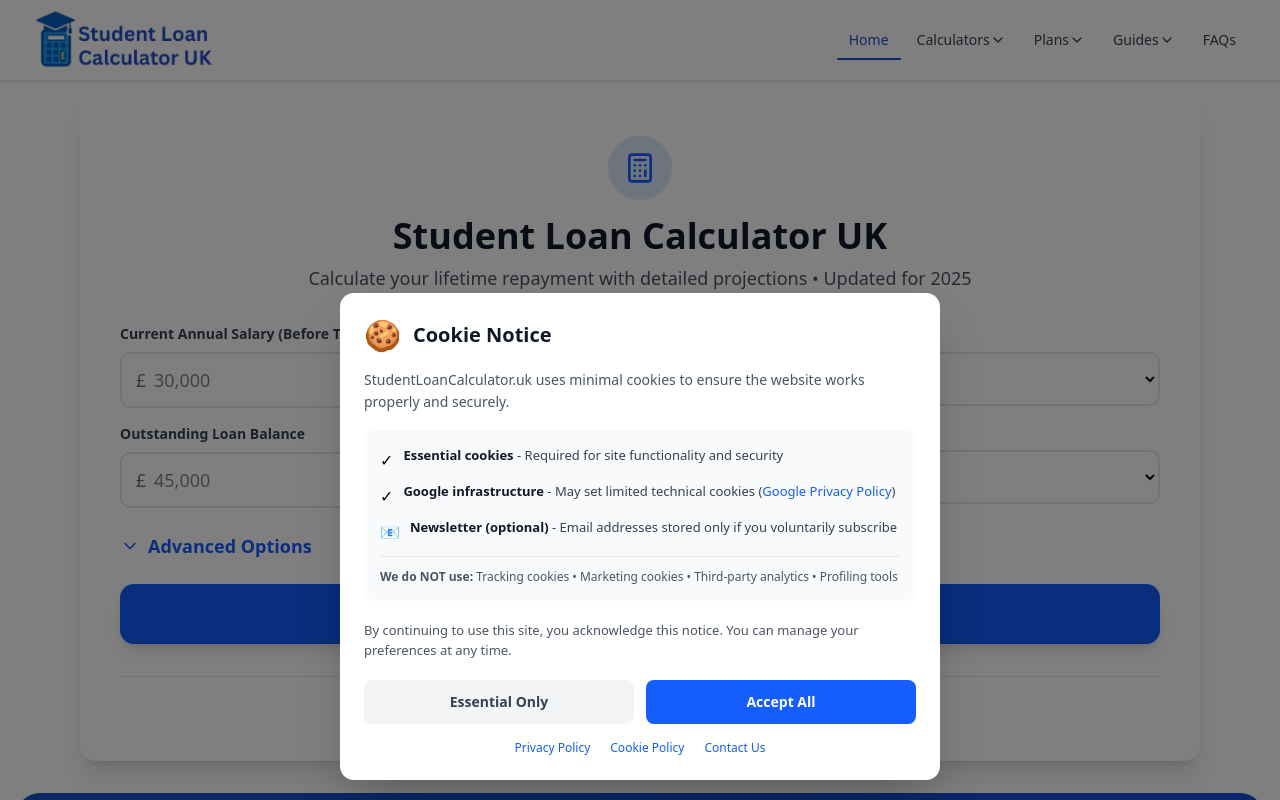
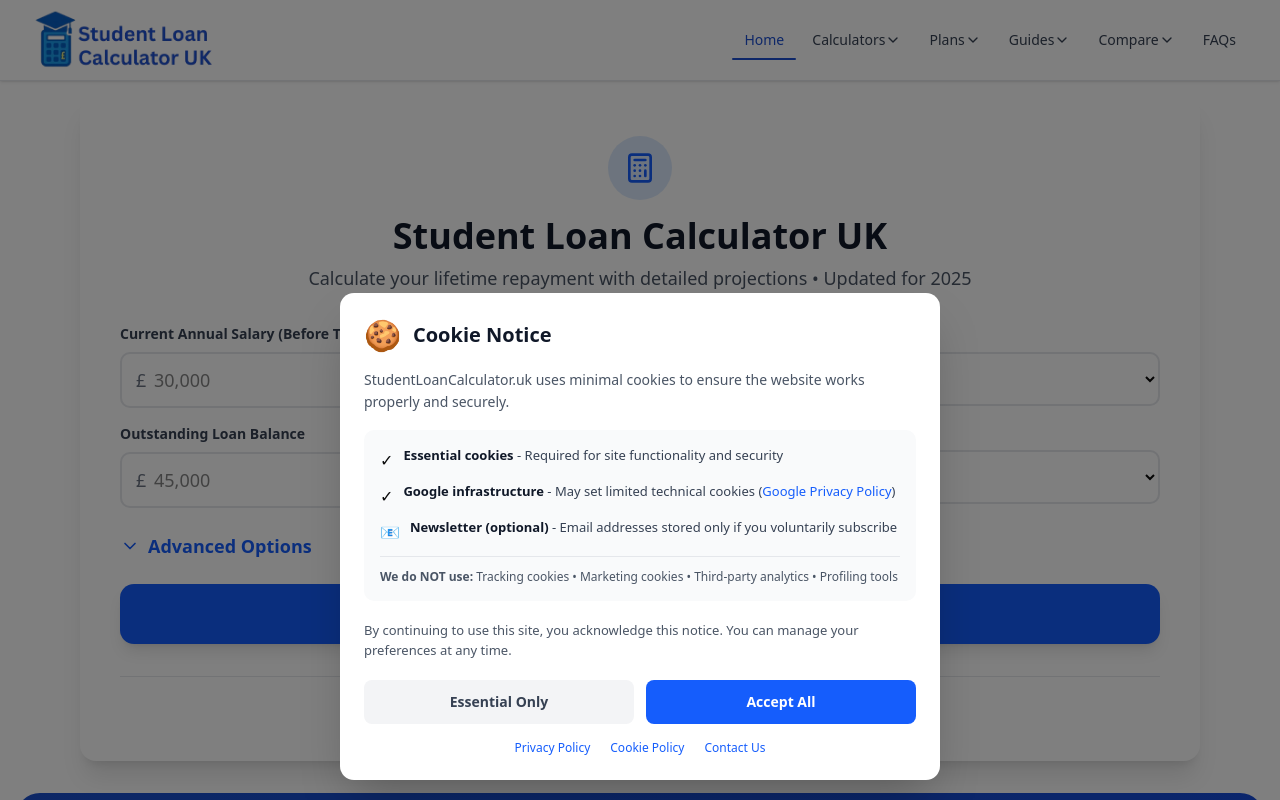
Before and after one commit to CantDecideMyUserName/new-student-calc, a Next.js app: page / in a window 1280 px wide. Shown: the top 800 px of the page. Built offline with nearby package versions, Linux system fonts and the light colour scheme.

Commit message:
feat: added compare in navbar

```diff
--- a/src/components/navbar/navbar.tsx
+++ b/src/components/navbar/navbar.tsx
@@ -11,6 +11,7 @@
   { href: "/calculators", label: "Calculators", hasMegaMenu: true },
   { href: "/plans", label: "Plans", hasMegaMenu: true },
   { href: "/guides", label: "Guides", hasMegaMenu: true },
+  { href: "/compare", label: "Compare", hasMegaMenu: true },
   { href: "/faqs", label: "FAQs" },
 ];
 
@@ -151,6 +152,35 @@
   }
 ];
 
+const COMPARE_CATEGORIES = [
+  {
+    title: "Plan Comparisons",
+    comparisons: [
+      { href: "/compare/plan-1-vs-plan-2/", label: "Plan 1 vs Plan 2" },
+      { href: "/compare/plan-2-vs-plan-5/", label: "Plan 2 vs Plan 5" },
+      { href: "/compare/plan-4-vs-plan-5/", label: "Plan 4 vs Plan 5" },
+      { href: "/compare/undergraduate-vs-postgraduate/", label: "Undergraduate vs Postgraduate" },
+    ]
+  },
+  {
+    title: "Interactive Comparisons Tools",
+    comparisons: [
+      { href: "/calculators/monthly-repayment-calculator/", label: "Monthly Repayment Calculator" },
+      { href: "/calculators/total-loan-cost-calculator/", label: "Total Loan Cost Calculator" },
+      { href: "/calculators/combined-repayment-calculator/", label: "Combined Loans Calculator" },
+    ]
+  },
+  {
+    title: "Salary & Career Comparisons",
+    comparisons: [
+      { href: "/compare/student-loans-on-25k-salary/", label: "Student Loans on £25k Salary" },
+      { href: "/compare/student-loans-on-50k-salary/", label: "Student Loans on £50k Salary" },
+      { href: "/compare/student-loans-by-profession/", label: "Student Loans by Profession" },
+      { href: "/compare/student-loans-career-progression/", label: "Student Loans Career Progression" },
+    ]
+  },
+];
+
 const Navbar = () => {
   const pathname = usePathname();
   const router = useRouter();
@@ -158,9 +188,11 @@
   const [activeCalculators, setActiveCalculators] = useState(false);
   const [activePlans, setActivePlans] = useState(false);
   const [activeGuides, setActiveGuides] = useState(false);
+  const [activeCompare, setActiveCompare] = useState(false);
   const [mobileCalculatorsOpen, setMobileCalculatorsOpen] = useState(false);
   const [mobilePlansOpen, setMobilePlansOpen] = useState(false);
   const [mobileGuidesOpen, setMobileGuidesOpen] = useState(false);
+  const [mobileCompareOpen, setMobileCompareOpen] = useState(false);
 
   const dropdownRef = useRef<HTMLDivElement>(null);
 
@@ -171,6 +203,7 @@
         setActiveCalculators(false);
         setActivePlans(false);
         setActiveGuides(false);
+        setActiveCompare(false);
       }
     };
 
@@ -200,8 +233,9 @@
 
     const isCalculators = href === "/calculators";
     const isPlans = href === "/plans";
-    const isOpen = isCalculators ? activeCalculators : isPlans ? activePlans : activeGuides;
-    const setIsOpen = isCalculators ? setActiveCalculators : isPlans ? setActivePlans : setActiveGuides;
+    const isCompare = href === "/compare";
+    const isOpen = isCalculators ? activeCalculators : isPlans ? activePlans : isCompare ? activeCompare : activeGuides;
+    const setIsOpen = isCalculators ? setActiveCalculators : isPlans ? setActivePlans : isCompare ? setActiveCompare : setActiveGuides;
 
     return (
       <div
@@ -228,7 +262,7 @@
             <div className="bg-white shadow-xl ring-1 ring-black ring-opacity-5 rounded-lg border border-gray-200">
               <div className="p-8">
                 <div className="flex flex-wrap justify-normal gap-8">
-                  {(isCalculators ? CALCULATOR_CATEGORIES : isPlans ? PLAN_CATEGORIES : GUIDE_CATEGORIES).map((category) => (
+                  {(isCalculators ? CALCULATOR_CATEGORIES : isPlans ? PLAN_CATEGORIES : isCompare ? COMPARE_CATEGORIES : GUIDE_CATEGORIES).map((category) => (
                     <div key={category.title} className="space-y-2">
                       <h4 className="text-sm font-semibold text-primary uppercase tracking-wide border-b border-orange-100 pb-2">
                         {category.title}
@@ -238,7 +272,9 @@
                           ? (category as typeof CALCULATOR_CATEGORIES[0]).calculators
                           : isPlans
                             ? (category as typeof PLAN_CATEGORIES[0]).plans
-                            : (category as typeof GUIDE_CATEGORIES[0]).guides
+                            : isCompare
+                              ? (category as typeof COMPARE_CATEGORIES[0]).comparisons
+                              : (category as typeof GUIDE_CATEGORIES[0]).guides
                         ).map((item) => (
                           <li key={item.href}>
                             <Link
@@ -248,6 +284,7 @@
                                 setActiveCalculators(false);
                                 setActivePlans(false);
                                 setActiveGuides(false);
+                                setActiveCompare(false);
                               }}
                             >
                               <div>
@@ -273,13 +310,16 @@
 
   const getTotalItems = (section: string) => {
     const categories = section === "calculators" ? CALCULATOR_CATEGORIES :
-                     section === "plans" ? PLAN_CATEGORIES : GUIDE_CATEGORIES;
+      section === "plans" ? PLAN_CATEGORIES :
+      section === "compare" ? COMPARE_CATEGORIES : GUIDE_CATEGORIES;
     return categories.reduce(
       (acc, cat) => acc + (section === "calculators"
         ? (cat as typeof CALCULATOR_CATEGORIES[0]).calculators.length
         : section === "plans"
           ? (cat as typeof PLAN_CATEGORIES[0]).plans.length
-          : (cat as typeof GUIDE_CATEGORIES[0]).guides.length),
+          : section === "compare"
+            ? (cat as typeof COMPARE_CATEGORIES[0]).comparisons.length
+            : (cat as typeof GUIDE_CATEGORIES[0]).guides.length),
       0
     );
   };
@@ -346,10 +386,11 @@
 
               const isCalculators = href === "/calculators";
               const isPlans = href === "/plans";
-              const isOpen = isCalculators ? mobileCalculatorsOpen : isPlans ? mobilePlansOpen : mobileGuidesOpen;
-              const setIsOpen = isCalculators ? setMobileCalculatorsOpen : isPlans ? setMobilePlansOpen : setMobileGuidesOpen;
-              const section = isCalculators ? "calculators" : isPlans ? "plans" : "guides";
-              const categories = isCalculators ? CALCULATOR_CATEGORIES : isPlans ? PLAN_CATEGORIES : GUIDE_CATEGORIES;
+              const isCompare = href === "/compare";
+              const isOpen = isCalculators ? mobileCalculatorsOpen : isPlans ? mobilePlansOpen : isCompare ? mobileCompareOpen : mobileGuidesOpen;
+              const setIsOpen = isCalculators ? setMobileCalculatorsOpen : isPlans ? setMobilePlansOpen : isCompare ? setMobileCompareOpen : setMobileGuidesOpen;
+              const section = isCalculators ? "calculators" : isPlans ? "plans" : isCompare ? "compare" : "guides";
+              const categories = isCalculators ? CALCULATOR_CATEGORIES : isPlans ? PLAN_CATEGORIES : isCompare ? COMPARE_CATEGORIES : GUIDE_CATEGORIES;
 
               return (
                 <motion.div
@@ -402,7 +443,9 @@
                                 ? (category as typeof CALCULATOR_CATEGORIES[0]).calculators
                                 : isPlans
                                   ? (category as typeof PLAN_CATEGORIES[0]).plans
-                                  : (category as typeof GUIDE_CATEGORIES[0]).guides
+                                  : isCompare
+                                    ? (category as typeof COMPARE_CATEGORIES[0]).comparisons
+                                    : (category as typeof GUIDE_CATEGORIES[0]).guides
                               ).map((item) => (
                                 <li key={item.href}>
                                   <Link
--- a/src/modules/compare/student-loans-by-profession.tsx
+++ b/src/modules/compare/student-loans-by-profession.tsx
@@ -15,7 +15,7 @@
                                     <path strokeLinecap="round" strokeLinejoin="round" strokeWidth="2" d="M9 5l7 7-7 7" />
                                 </svg>
                             </li>
-                            <li><Link className="hover:text-blue-700 hover:underline" href="/guides/">Guides</Link></li>
+                            <li><Link className="hover:text-blue-700 hover:underline" href="/compare/">Compare</Link></li>
                             <li className="flex items-center">
                                 <svg xmlns="http://www.w3.org/2000/svg" className="h-3 w-3 text-gray-400" fill="none" viewBox="0 0 24 24" stroke="currentColor">
                                     <path strokeLinecap="round" strokeLinejoin="round" strokeWidth="2" d="M9 5l7 7-7 7" />
```
